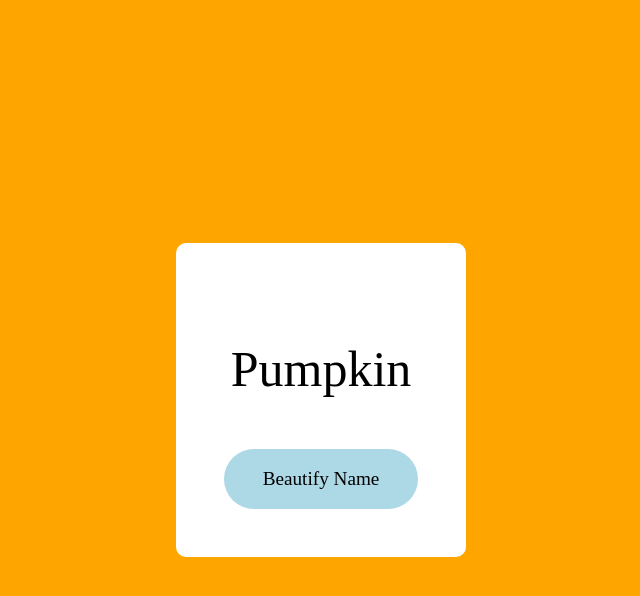
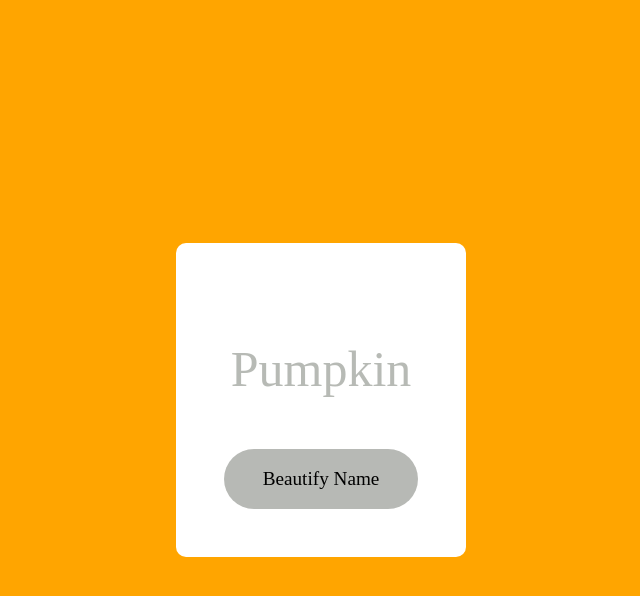
Before and after one commit to Tqmrik/Scrimba-Weekly-Dev-Challenge, a website: page NameBeautifier/index.html in a window 1280 px wide. Both pictures are taken after a click on the button "Beautify Name". Shown: the whole page, without its empty margins (319-959 px from the left). Drawn offline with nearby package versions, Linux system fonts and the light colour scheme.

Commit message:
NameBeautifier

```diff
--- a/NameBeautifier/index.html
+++ b/NameBeautifier/index.html
@@ -1,12 +1,13 @@
 <html>
     <head><link rel="stylesheet" href="https://cdnjs.cloudflare.com/ajax/libs/normalize/8.0.1/normalize.css">
         <link rel="stylesheet" href="index.css">
+
     </head>
     <body>
         <div class="container">
             <p id="name">Pumpkin</p>
             <button id="beautifierBtn">Beautify Name</button>
         </div>
-        <script src="index.pack.js"></script>
+        <script type="module" src="index.js"></script>
     </body>
 </html>
--- a/NameBeautifier/index.js
+++ b/NameBeautifier/index.js
@@ -1,4 +1,4 @@
-import randomcolor from "randomcolor"
+// import randomCol from '../libs/randomcolor.js'
 
 const fontsArr = [
         "Impact,Charcoal,sans-serif",
@@ -8,6 +8,28 @@ const fontsArr = [
         "American Typewriter, serif"
     ]
 
+const text = document.getElementById("name")
+const btn = document.getElementById("beautifierBtn")
+
+
+btn.addEventListener("click", function()
+{
+    text.style.fontFamily = fontsArr[Math.floor(Math.random() * fontsArr.length)]
+    text.style.color = randomColOpac()
+    text.style.fontWeight = Math.floor(Math.random() * 9) * 100
+    btn.style.background = text.style.color
+})
+
+function randomCol()
+{
+    return `rgb(${Math.floor(Math.random() * 255)},${Math.floor(Math.random() * 255)},${Math.floor(Math.random() * 255)})`
+}
+
+function randomColOpac()
+{
+    return `rgb(${Math.floor(Math.random() * 255)},${Math.floor(Math.random() * 255)},${Math.floor(Math.random() * 255)}, ${Math.random()})`
+}
+
 
 
 // When the button is clicked, the following things should change
--- /dev/null
+++ b/libs/randomcolor.js
@@ -0,0 +1,4 @@
+function randomCol()
+{
+    return `rgb(${Math.floor(Math.random() * 255)},${Math.floor(Math.random() * 255)},${Math.floor(Math.random() * 255)})`
+}
```
